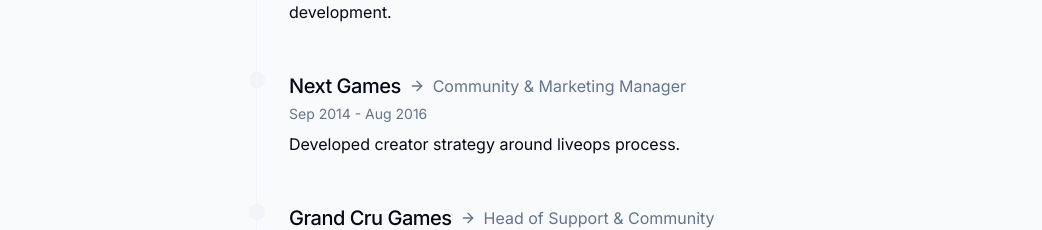
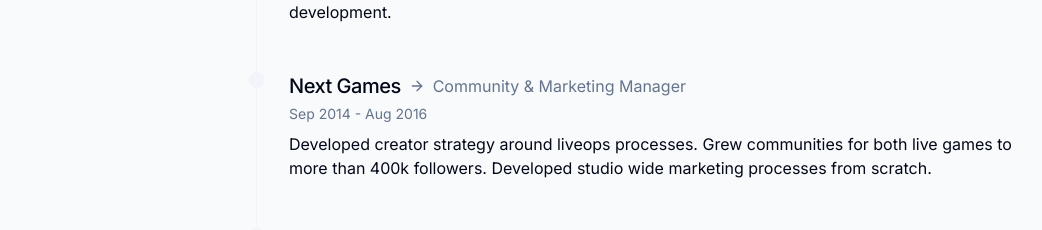
Before and after one commit to jecramer/cramer-crafted-canvas, a React (Vite) app: page / in a window 1280 px wide. Shown: the part 2802-3032 px from the top of the page, without its empty margins (0-1042 px from the left). Built offline with nearby package versions, Linux system fonts and the light colour scheme.

Commit message:
Fix Next Games description
Update the description for the Next Games experience.

```diff
--- a/src/components/Experience.tsx
+++ b/src/components/Experience.tsx
@@ -1,4 +1,3 @@
-
 import { ArrowRight } from 'lucide-react';
 const experiences = [{
   company: 'Get Lost',
@@ -34,7 +33,7 @@ const experiences = [{
   company: 'Next Games',
   role: 'Community & Marketing Manager',
   period: 'Sep 2014 - Aug 2016',
-  description: 'Developed creator strategy around liveops process.'
+  description: 'Developed creator strategy around liveops processes. Grew communities for both live games to more than 400k followers. Developed studio wide marketing processes from scratch.'
 }, {
   company: 'Grand Cru Games',
   role: 'Head of Support & Community',
```
